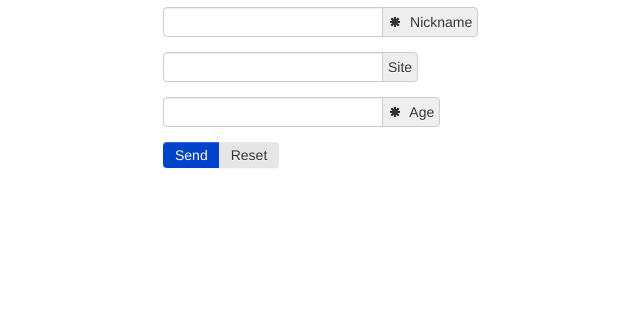
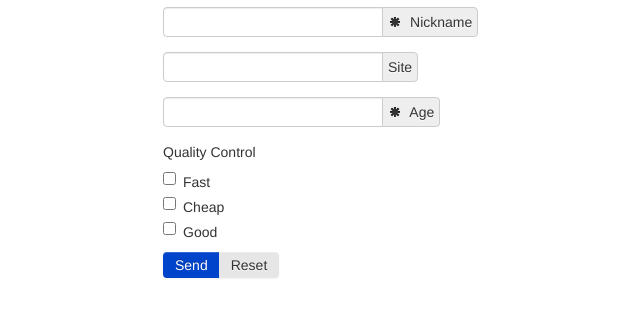
Before and after one commit to DiegoLopesLima/validate, a plain HTML site: page demo/basic.html in a window 1280 px wide. Shown: the part 98-414 px from the top of the page, without its empty margins (7-647 px from the left). Drawn offline with Linux system fonts and the light colour scheme.

Commit message:
Added Checkbox example + inline data-description
It took me a while to find out it was necessary to have data-required in all input[type=checkbox], most validators I've tested do not require this, so I have added to the demo.

```diff
--- a/demo/basic.html
+++ b/demo/basic.html
@@ -34,10 +34,30 @@
 				</div>
 
 				<div class="control-group input-append">
-					<input type="text" name="age" id="age" data-required data-pattern="^[0-9]+$" />
+					<input type="text" name="age" id="age" data-required data-pattern="^[0-9]+$"
+		data-description="{&#34;required&#34;:&#34;This field is required&#34;,&#34;pattern&#34; : &#34;Numbers only&#34;}" data-describedby="age-description" />
 
 					<label for="age" class="add-on"><span class="icon-asterisk"></span> Age</label>
+
 				</div>
+
+<div class="control-group input-append">
+                            <label class="control-label">Quality Control</label>
+                            <div class="controls">
+                                <label class="checkbox">
+                                    <input type="checkbox" name="qualityControl[]" value="fast" data-required data-description="{&#34;required&#34;:&#34;This field is required&#34;}" data-describedby="chceck-description" >
+                                    Fast
+                                </label>
+                                <label class="checkbox">
+                                    <input type="checkbox" name="qualityControl[]" value="cheap" data-required data-description="{&#34;required&#34;:&#34;This field is required&#34;}" data-describedby="chceck-description" >
+                                    Cheap
+                                </label>
+                                <label class="checkbox">
+                                    <input type="checkbox" name="qualityControl[]" value="good" data-required  data-description="{&#34;required&#34;:&#34;This field is required&#34;}" data-describedby="chceck-description" >
+                                    Good
+                                </label>
+                            </div>
+                        </div>
 
 				<div class="btn-group">
 					<button type="submit" class="btn btn-primary">Send</button>
@@ -53,14 +73,17 @@
 
 		<script>
 			$('form').validate({
-				onKeyup : true,
+				onBlur : true,
+				onChange : true,
 				eachValidField : function() {
 
 					$(this).closest('div').removeClass('error').addClass('success');
+					$(this).closest('label').removeClass('error').addClass('success');
 				},
 				eachInvalidField : function() {
 
 					$(this).closest('div').removeClass('success').addClass('error');
+					$(this).closest('label').removeClass('success').addClass('error');
 				}
 			});
 		</script>
```
